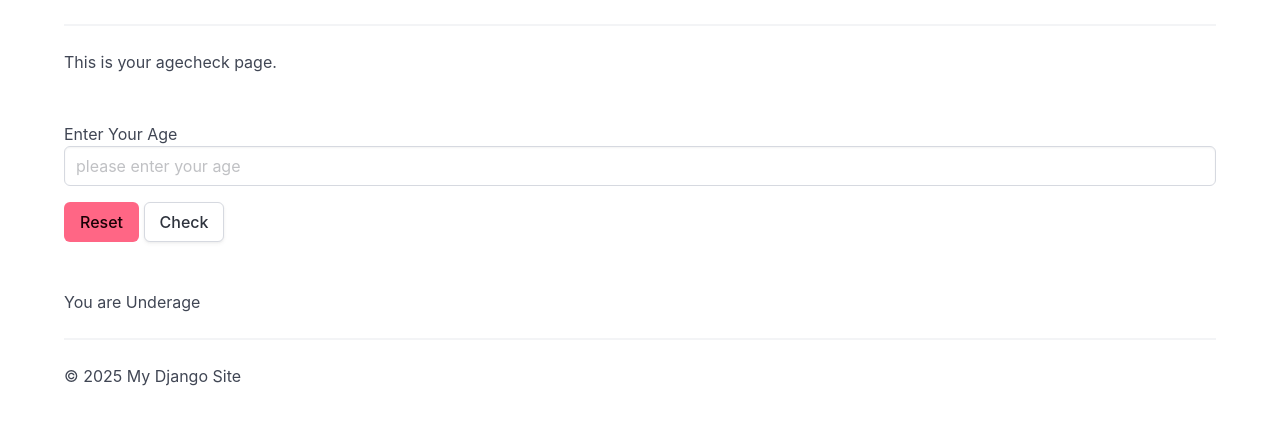
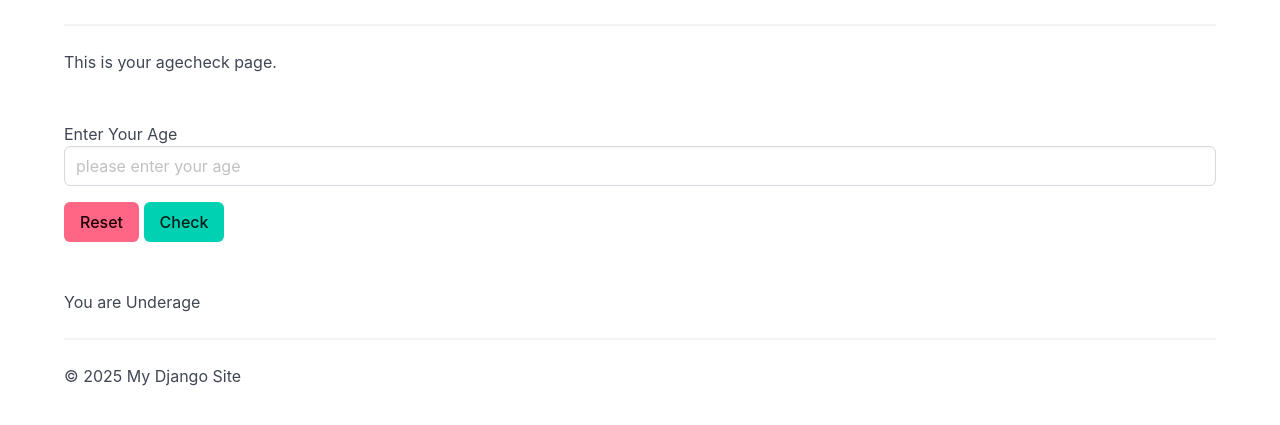
Before and after one commit to MossaJehad/django, a Django app: page /agecheck/ in a window 1280 px wide. Shown: the part 88-513 px from the top of the page. Run offline with Django 4.2, Linux system fonts and the light colour scheme.

Commit message:
Easy Stuff

```diff
--- a/main/templates/main/agecheck.html
+++ b/main/templates/main/agecheck.html
@@ -10,7 +10,7 @@
 			<div id="age">
 				<input class="input mb-4" type="number" name="age" placeholder="please enter your age" required></input>
 				<button class="button is-danger" type="reset">Reset</button>
-				<button class="button" type="submit">Check</button>
+				<button class="button is-primary" type="submit">Check</button>
 			</div>
 		</form>
 		<div>
--- a/main/templates/main/contact.html
+++ b/main/templates/main/contact.html
@@ -1,9 +1,13 @@
 {% extends "main/base.html" %}
+{% load static %}
 
 {% block title %}Contact{% endblock %}
 
 {% block content %}
 	<h1>Contact Page</h1>
+	<div class="image image is-3by1">
+		<img class="border-radius-5" src="https://helpx.adobe.com/content/dam/help/en/photoshop/using/convert-color-image-black-white/jcr_content/main-pars/before_and_after/image-before/Landscape-Color.jpg" alt="hamza" />
+	</div>
 	<ul>
 		{% for name, email in emails.items %}
 			{% if name == "42Amman" %}
```
Lines whose indentation alone changed are shown as unchanged.
